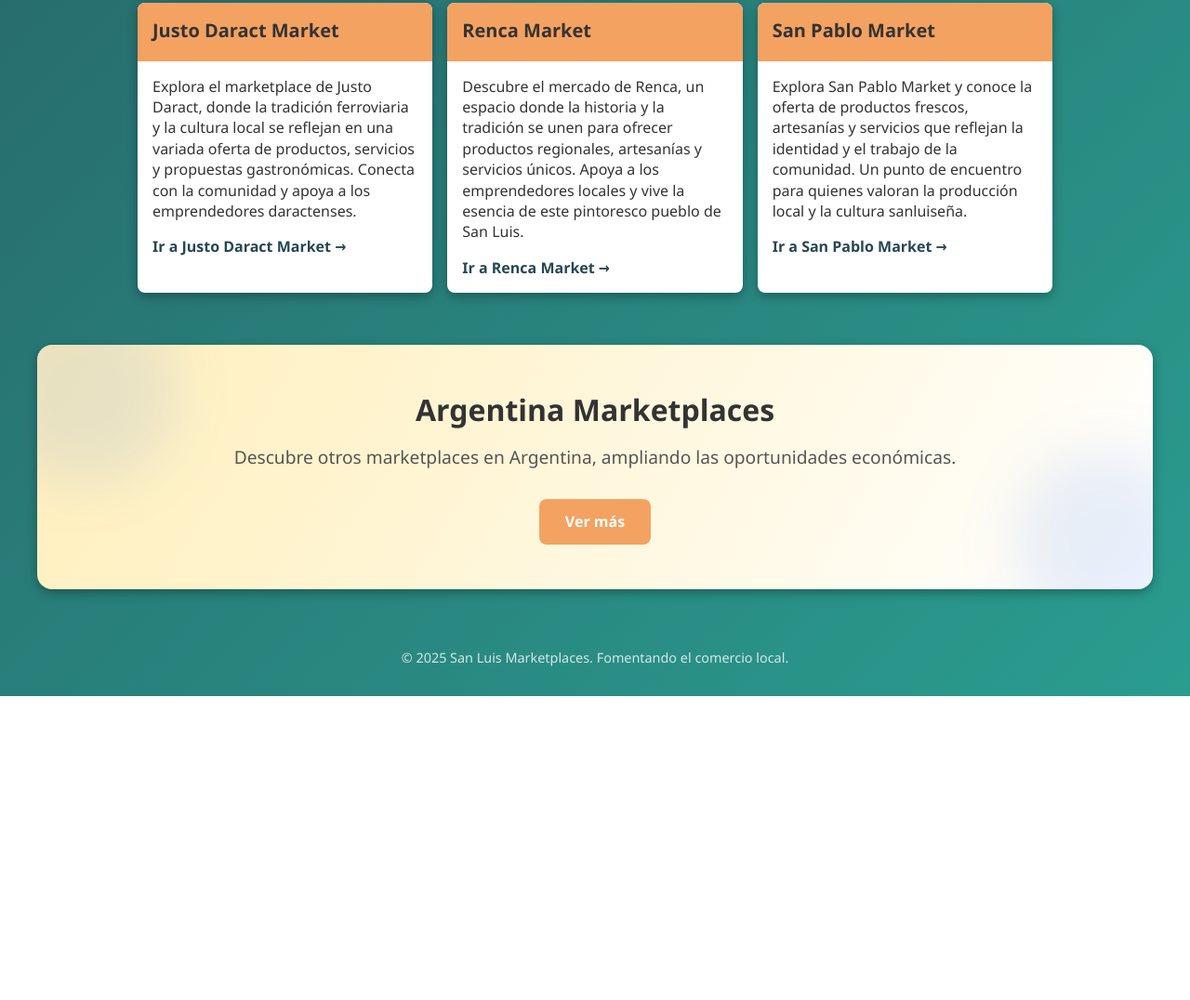
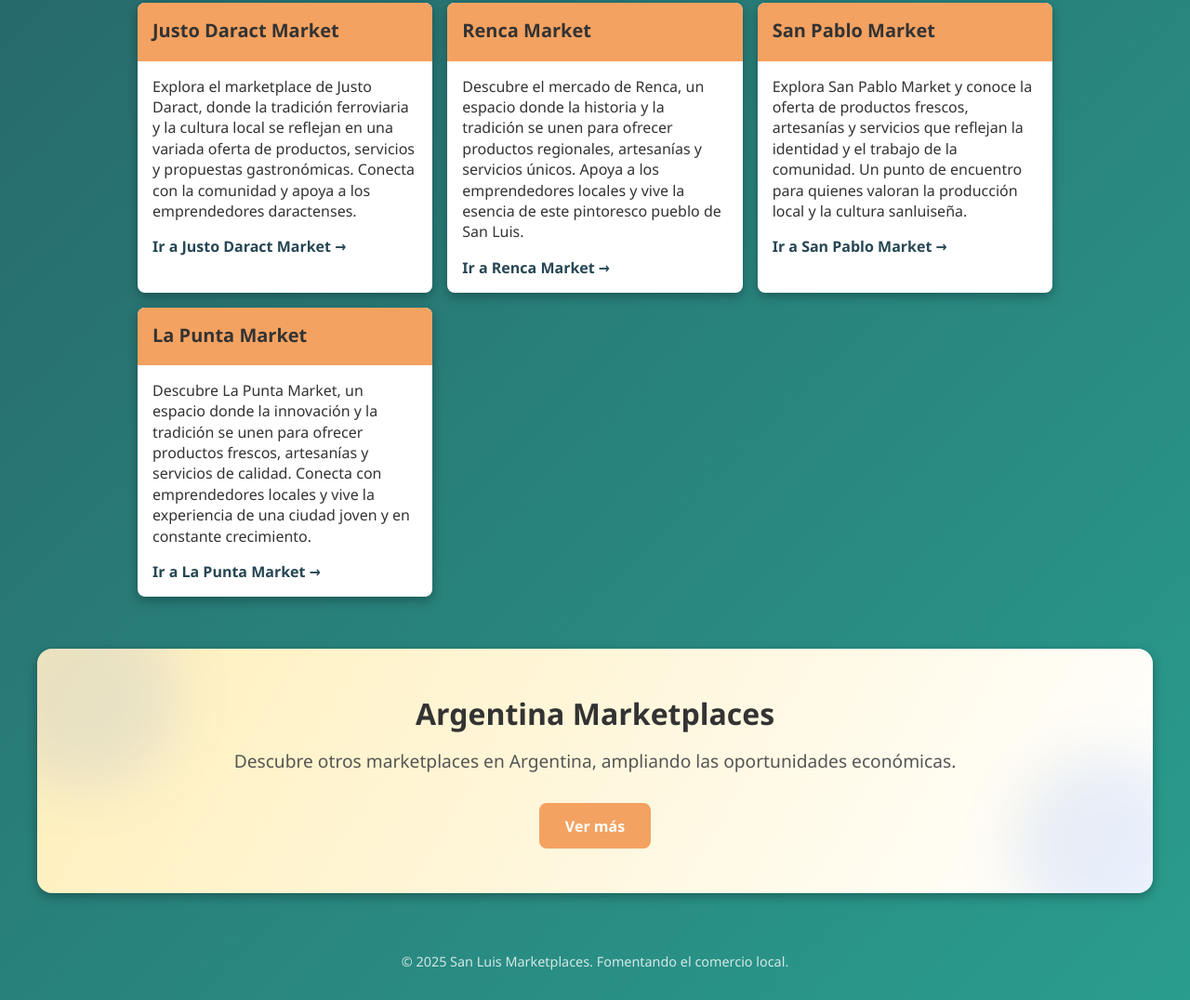
Before and after one commit to sanluismarket/San-Luis-Marketplaces, a plain HTML site: page index.html in a window 1280 px wide. Shown: the part 1646-2722 px from the top of the page at 93% size. Before the commit the page ends 2395 px from the top, so only its background shows below. Drawn offline with Linux system fonts and the light colour scheme.

Commit message:
dgsxgesgs

```diff
--- a/index.html
+++ b/index.html
@@ -384,6 +384,19 @@
         <span class="card-link">Ir a San Pablo Market &rarr;</span>
       </div>
     </a>
+
+        <!-- Tarjeta La Punta Market -->
+    <a href="https://sanluismarket.github.io/La-Punta-Market/" class="market-card" target="_blank" rel="noopener noreferrer">
+      <div class="card-header">
+        <h2>La Punta Market</h2>
+      </div>
+      <div class="card-content">
+        <p>
+          Descubre La Punta Market, un espacio donde la innovación y la tradición se unen para ofrecer productos frescos, artesanías y servicios de calidad. Conecta con emprendedores locales y vive la experiencia de una ciudad joven y en constante crecimiento.
+        </p>
+        <span class="card-link">Ir a La Punta Market &rarr;</span>
+      </div>
+    </a>
   </div>
 
   <!-- Sección especial: Argentina Marketplaces -->
```
